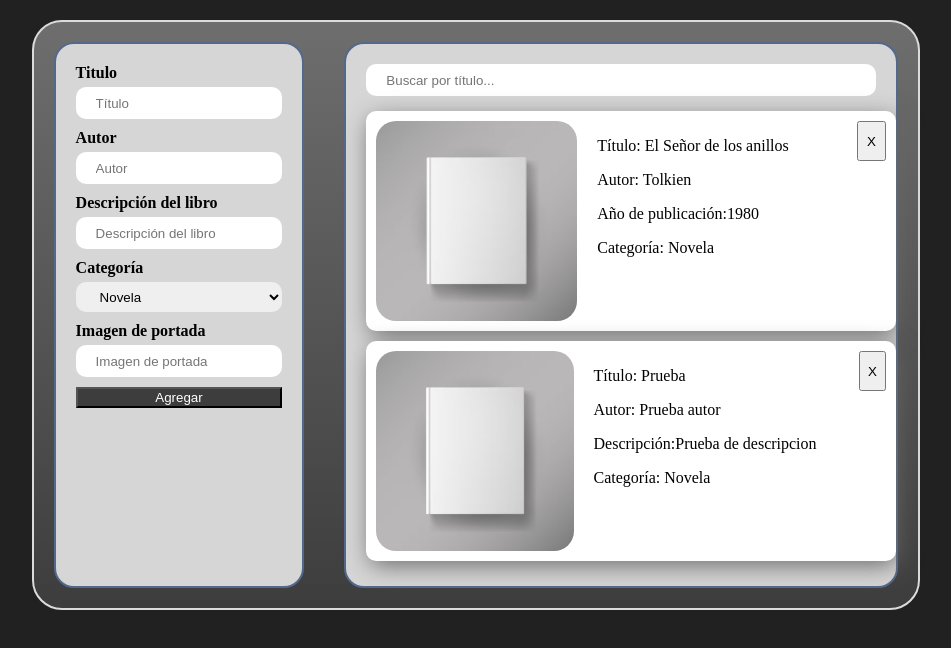
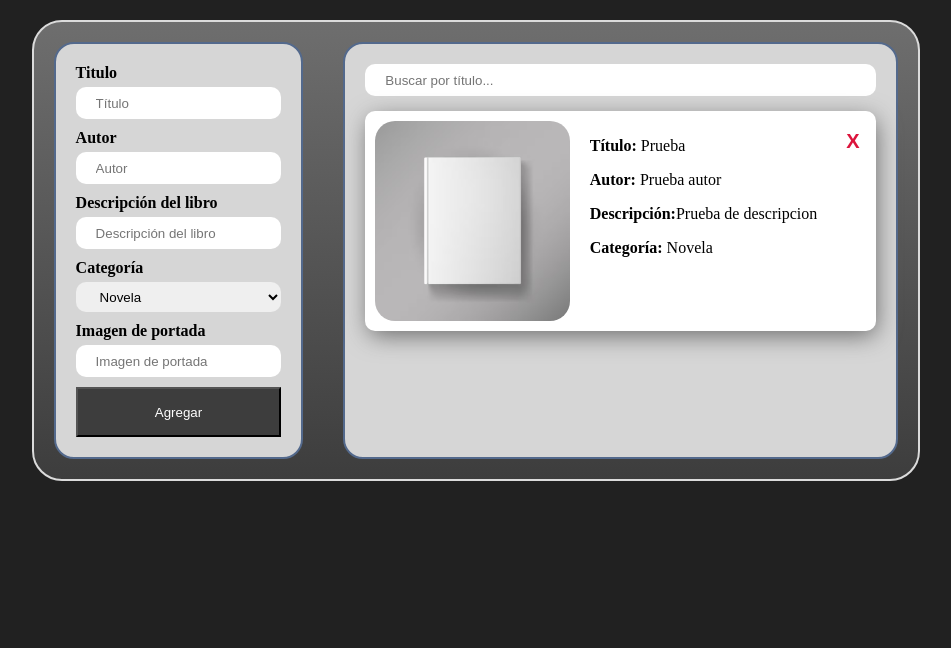
Before and after one commit to lausnchez/Learning-JavaScript, a plain HTML site: page 1.practica_libros/index.html in a window 1280 px wide. Shown: the whole page, without its empty margins (166-1117 px from the left). Drawn offline with Linux system fonts and the light colour scheme.

Commit message:
Crear eventos del boton de cierre

```diff
--- a/1.practica_libros/assets/css/index.css
+++ b/1.practica_libros/assets/css/index.css
@@ -49,6 +49,7 @@ input, select{
 #add_button{
     background-color: #3D3D3D;
     color: white;
+    height: 50px;
 }
 
 /* Right container - DATA VISUALIZER */
@@ -66,7 +67,6 @@ input, select{
 
 .unique_book_data{
     background-color: white;
-    width: 100%;
     padding: 10px;
     border-radius: 10px;
     margin-top: 5px;
@@ -74,6 +74,7 @@ input, select{
     box-shadow: 2px 6px 25px -2px #686868;
     display: flex;
     flex-flow: row wrap;
+    flex-shrink: 1;
 }
 
 .unique_book_data img{
@@ -92,4 +93,9 @@ input, select{
 .unique_book_data button{
     height: 40px;
     flex-grow: 0.5;
+    border: 0px;
+    background-color: transparent;
+    color: crimson;
+    font-weight: bolder;
+    font-size: 20px;
 }
--- a/1.practica_libros/assets/js/index.js
+++ b/1.practica_libros/assets/js/index.js
@@ -15,14 +15,27 @@ function nuevoLibro(Libro){
     nuevoLibro.classList.add("unique_book_data");
     let contenido = `<img src="${Libro.imagen}" alt="Book cover">
                     <div>
-                        <p>Título: ${Libro.name}</p>
-                        <p>Autor: ${Libro.autor}</p>
-                        <p>Descripción:${Libro.descripcion}</p>
-                        <p>Categoría: ${Libro.categoria}</p>
+                        <p><b>Título:</b> ${Libro.name}</p>
+                        <p><b>Autor:</b> ${Libro.autor}</p>
+                        <p><b>Descripción:</b>${Libro.descripcion}</p>
+                        <p><b>Categoría:</b> ${Libro.categoria}</p>
                     </div>
-                    <button>X</button>`;
+                    <button class="btn_borrar">X</button>`;
     nuevoLibro.innerHTML = contenido;
+    nuevoLibro.setAttribute("id_libro", Libro.book_id);
+
+    const btn_borrar = nuevoLibro.querySelector(".btn_borrar");
+    btn_borrar.addEventListener("click", (e) =>{
+        borrarLibro(e.target, "375")
+    });
+
     book_container.appendChild(nuevoLibro);
 }
 
-nuevoLibro({"name":"Prueba", "autor": "Prueba autor", "descripcion":"Prueba de descripcion", "categoria": "Novela", "imagen": "assets/images/book_placeholder.jpg"});
+function borrarLibro(close_button){
+    // Conseguir el padre
+
+}
+
+
+nuevoLibro({"name":"Prueba", "autor": "Prueba autor", "descripcion":"Prueba de descripcion", "categoria": "Novela", "imagen": "assets/images/book_placeholder.jpg", "book_id": "374"});
--- a/1.practica_libros/index.html
+++ b/1.practica_libros/index.html
@@ -37,17 +37,7 @@
         <div id="book_view" class="secondary_container">
             <input type="text" placeholder="Buscar por título...">
             <div id="book_list">
-            <!-- Revisar borde derecho -->
-                <div class="unique_book_data">
-                    <img src="assets/images/book_placeholder.jpg" alt="Book cover">
-                    <div>
-                        <p>Título: El Señor de los anillos</p>
-                        <p>Autor: Tolkien</p>
-                        <p>Año de publicación:1980</p>
-                        <p>Categoría: Novela</p>
-                    </div>
-                    <button>X</button>
-                </div>
+                <!-- Listado de libros generado por javascript-->
             </div>
         </div>
     </div>
```
